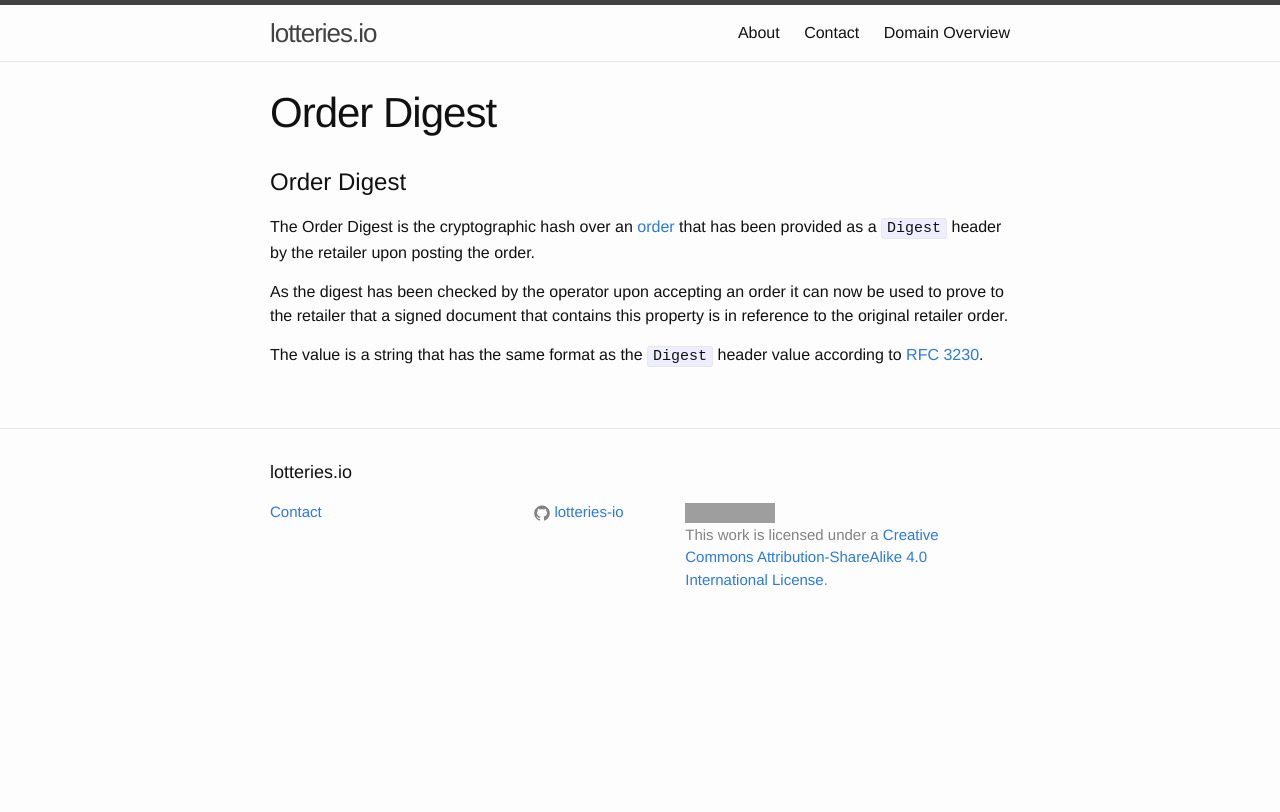
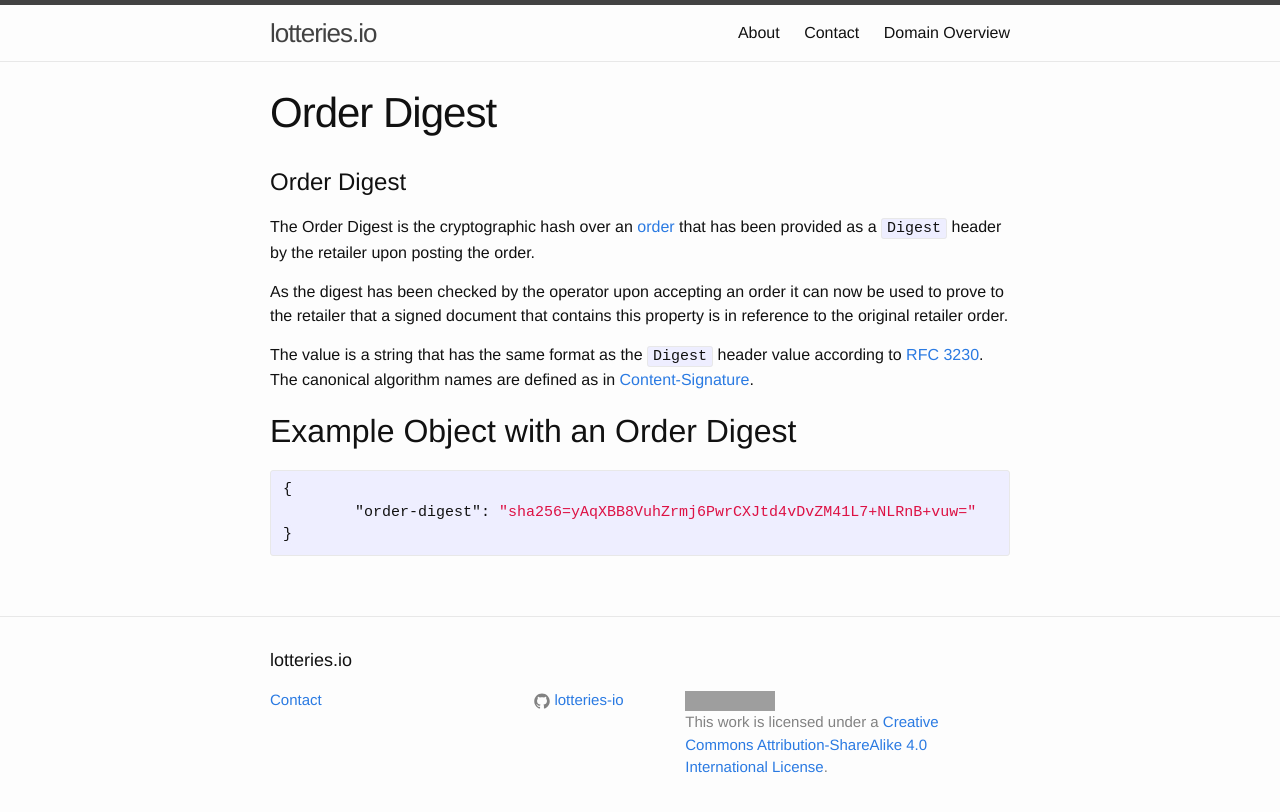
Before and after one commit to lotteries-io/lotteries-io.github.io, a Jekyll site: the page built from _properties/order-digest.md, in a window 1280 px wide. Shown: the top 812 px of the page. Built offline with Jekyll 4.4.1, drawn with Linux system fonts in a browser that asks for light colours; grey boxes are pictures that could not be loaded.

Commit message:
Json example for order digest property
Also reference canonical algorithm names from Content-Signature.

```diff
--- a/_properties/order-digest.md
+++ b/_properties/order-digest.md
@@ -7,7 +7,14 @@ title: Order Digest
 
 The Order Digest is the cryptographic hash over an [order](../concepts/order) that has been provided as a `Digest` header by the retailer upon posting the order.
 
-As the digest has been checked by the operator upon accepting an order it can now be used to prove to the retailer that a
-signed document that contains this property is in reference to the original retailer order.
+As the digest has been checked by the operator upon accepting an order it can now be used to prove to the retailer that a signed document that contains this property is in reference to the original retailer order.
 
-The value is a string that has the same format as the `Digest` header value according to [RFC 3230](http://tools.ietf.org/html/rfc3230).
+The value is a string that has the same format as the `Digest` header value according to [RFC 3230](http://tools.ietf.org/html/rfc3230). The canonical algorithm names are defined as in [Content-Signature](http://www.lotteries.io/rfcs/content-signature#algorithms).
+
+## Example Object with an Order Digest
+
+{% highlight json%}
+{
+	"order-digest": "sha256=yAqXBB8VuhZrmj6PwrCXJtd4vDvZM41L7+NLRnB+vuw="
+}
+{% endhighlight %}
```
